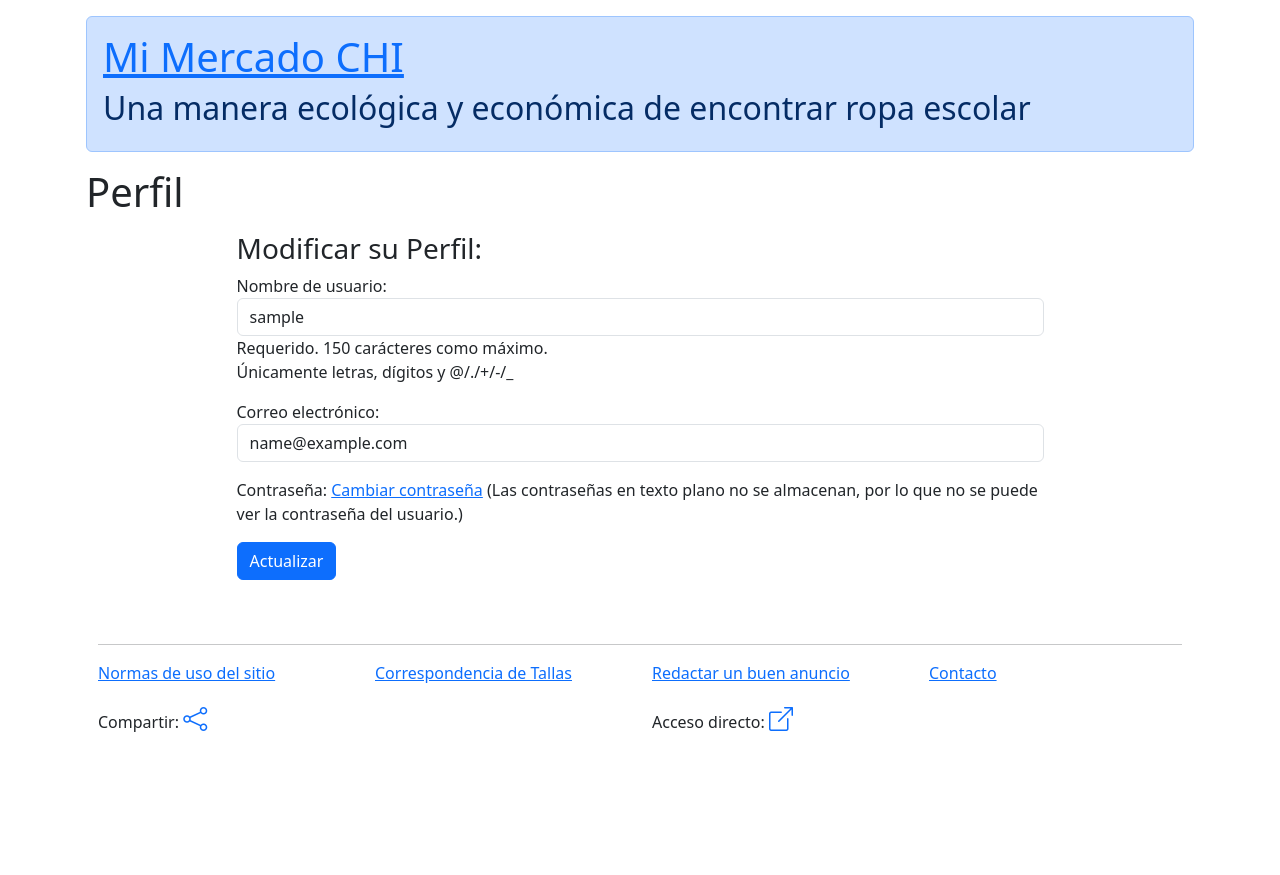
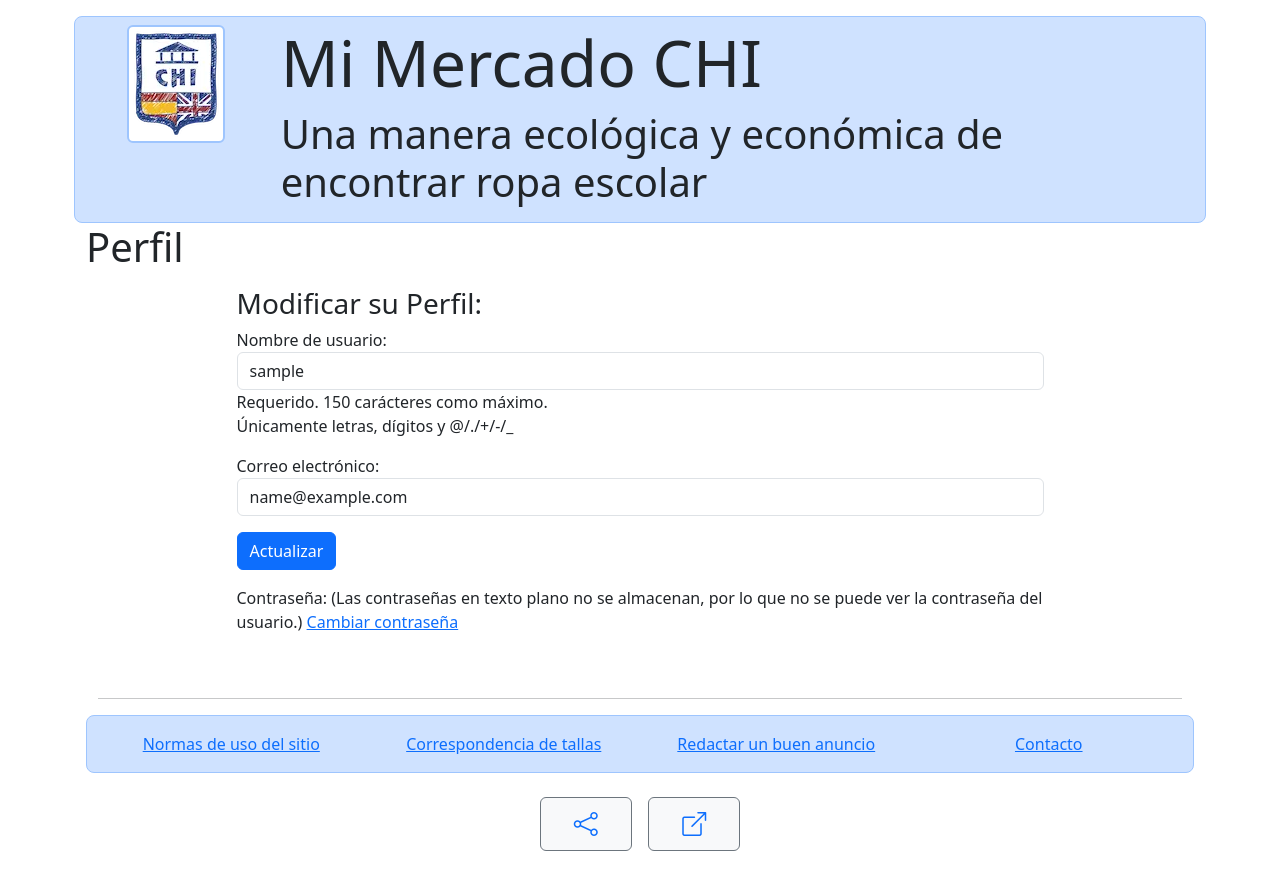
Before and after one commit to DarkCastor111/MercadoCentral, a Django app: page /usuarios/perso/ in a window 1280 px wide. Before the commit the page ends 732 px from the top, so only its background shows below. Run offline with Django 5.2, Linux system fonts and the light colour scheme; the visitor is signed in with stand-in values (Sample User, id 1).

Commit message:
Version 00.19 Core Presentación

```diff
--- a/mercadocentral/core/templates/core/layout.html
+++ b/mercadocentral/core/templates/core/layout.html
@@ -2,20 +2,41 @@
 
 <!DOCTYPE html>
 <html lang="es">
+
 <head>
     <title>Mi Mercado CHI</title>
-        <link rel="stylesheet" href="https://cdn.jsdelivr.net/npm/bootstrap@5.3.3/dist/css/bootstrap.min.css" rel="stylesheet" integrity="sha384-QWTKZyjpPEjISv5WaRU9OFeRpok6YctnYmDr5pNlyT2bRjXh0JMhjY6hW+ALEwIH" crossorigin="anonymous">
+    <link rel="stylesheet" href="https://cdn.jsdelivr.net/npm/bootstrap@5.3.3/dist/css/bootstrap.min.css"
+        rel="stylesheet" integrity="sha384-QWTKZyjpPEjISv5WaRU9OFeRpok6YctnYmDr5pNlyT2bRjXh0JMhjY6hW+ALEwIH"
+        crossorigin="anonymous">
     <link href="{% static 'core/styles.css' %}" rel="stylesheet">
-        <script src="https://cdn.jsdelivr.net/npm/bootstrap@5.3.3/dist/js/bootstrap.bundle.min.js" integrity="sha384-YvpcrYf0tY3lHB60NNkmXc5s9fDVZLESaAA55NDzOxhy9GkcIdslK1eN7N6jIeHz" crossorigin="anonymous"></script>
+    <script src="https://cdn.jsdelivr.net/npm/bootstrap@5.3.3/dist/js/bootstrap.bundle.min.js"
+        integrity="sha384-YvpcrYf0tY3lHB60NNkmXc5s9fDVZLESaAA55NDzOxhy9GkcIdslK1eN7N6jIeHz"
+        crossorigin="anonymous"></script>
     <link rel="stylesheet" href="https://cdn.jsdelivr.net/npm/bootstrap-icons@1.13.1/font/bootstrap-icons.min.css">
 </head>
+
 <body class="p-3 container">
+    <div class="row bg-primary-subtle border border-primary-subtle rounded-3 p-2">
+
+        <div class="col-2 text-center">
+            <a href="{% url 'core_home' %}">
+                <img class="img-thumbnail border border-2 border-primary-subtle" src="{% static 'core/CHI-logo.png' %}"
+                    title="Logo" alt="Logo">
+            </a>
+        </div>
+        <div class="col-10">
+
+            <h1 class="display-3">Mi Mercado CHI</h1>
+
+            <h2 class="display-6">Una manera ecológica y económica de encontrar ropa escolar</h2>
+
+        </div>
 
 
-            <div class="alert alert-primary" role="alert">
-                <a href="{% url 'core_home' %}"><h1>Mi Mercado CHI</h1></a>
-                <h2>Una manera ecológica y económica de encontrar ropa escolar</h2>
+
     </div>
+
+
 
 
     <h1>{% block titulo %} Inicio {% endblock %}</h1>
@@ -28,31 +49,34 @@
 
     {% block contenido %}
     {% endblock %}
-    </body>
+
 <footer class="container">
     <hr>
-        <div class="row">
-            <a class="col-md-3 col-6" href="{% url 'footer_detail' %}#privacidad"> Normas de uso del sitio </a>
-            <a class="col-md-3 col-6" href="{% url 'footer_detail' %}#tallas"> Correspondencia de Tallas </a>
-            <a class="col-md-3 col-6" href="{% url 'footer_detail' %}#anuncio"> Redactar un buen anuncio </a>
-            <a class="col-md-3 col-6" href="{% url 'footer_detail' %}#contacto"> Contacto </a>
+    <div class="row text-center bg-primary-subtle border border-primary-subtle rounded-3 p-2">
+        <a class="col-md-3 col-6 p-2" href="{% url 'footer_detail' %}#privacidad"> Normas de uso del sitio </a>
+        <a class="col-md-3 col-6 p-2" href="{% url 'footer_detail' %}#tallas"> Correspondencia de tallas </a>
+        <a class="col-md-3 col-6 p-2" href="{% url 'footer_detail' %}#anuncio"> Redactar un buen anuncio </a>
+        <a class="col-md-3 col-6 p-2" href="{% url 'footer_detail' %}#contacto"> Contacto </a>
     </div>
-        <div class="row mt-3">
-            <div class="col-6">
-                Compartir:
+    <div class="row mt-3 justify-content-center">
+
+            <button type="button" class="btn btn-light btn-outline-secondary col-1 m-2 p-2">
+
                 <a id="share-link" href="#" title="Compartir">
                     <i class="bi bi-share fs-4"></i>
                 </a>
-            </div>
-            <div class="col-6">
-                Acceso directo:
+            </button>
+
+            <button type="button" class="btn btn-light btn-outline-secondary col-1 m-2 p-2">
             <a id="enlace-link" href="#" title="Acceso directo">
                 <i class="bi bi-box-arrow-up-right fs-4"></i>
             </a>
-            </div>
+            </button>
+
 
     </div>
 </footer>
+</body>
 <script>
     document.addEventListener('DOMContentLoaded', function () {
 
@@ -93,4 +117,5 @@
         }
     });
 </script>
+
 </html>
--- a/mercadocentral/core/templates/core/navbar.html
+++ b/mercadocentral/core/templates/core/navbar.html
@@ -171,7 +171,7 @@
             <ul class="d-flex navbar-nav mb-2 mb-lg-0">
                 {% if user.is_authenticated %}
                 <li>
-                    <a class="nav-link">Hola, <strong>{{ user.username }}</strong>. </a>
+                    <a class="nav-link" href="{% url 'usu_perso' %}">Hola, <strong>{{ user.username }}</strong>. </a>
                 </li>
                 <li>
                     <form id="logout-form" method="post" action="{% url 'logout' %}">
--- a/mercadocentral/footer/templates/footer/footer-detail.html
+++ b/mercadocentral/footer/templates/footer/footer-detail.html
@@ -27,7 +27,7 @@
     <!-- 2. Tabla de Correspondencia de Tallas -->
     <section class="mb-4">
         <h2  id="tallas">Correspondencia de Tallas</h2>
-        <div class="table-responsive col-md-6">
+        <div class="table-responsive col-md-6 text-center">
 
             <table class="table table-striped">
                 <thead>
--- a/mercadocentral/usuarios/templates/usuarios/perso_form.html
+++ b/mercadocentral/usuarios/templates/usuarios/perso_form.html
@@ -36,18 +36,15 @@
             <label for="id_email">Correo electrónico:</label>
             <input type="email" class="form-control" name="email" value="{{ user.email }}" maxlength="254" id="id_email">
           </p>
-          <p>
-            <label>Contraseña:</label>
-            <a class="button" href="{% url 'password_change' %}">Cambiar contraseña</a>
-          <span class="helptext" id="id_password_helptext">(Las contraseñas en texto plano no se almacenan, por lo que no
-            se puede ver la contraseña del usuario.)</span>
-
-
-
-
-          </p>
           <p><input type="submit" class="btn btn-primary btn-block" value="Actualizar"></p>
         </form>
+        <p>
+          <label>Contraseña:</label>
+          <span class="helptext" id="id_password_helptext">(Las contraseñas en texto plano no se almacenan, por lo que no
+          se puede ver la contraseña del usuario.)</span>
+          <a class="button" href="{% url 'password_change' %}">Cambiar contraseña</a>
+        </p>
+
       </div>
     </div>
   </div>
```
Lines whose indentation alone changed are shown as unchanged.
